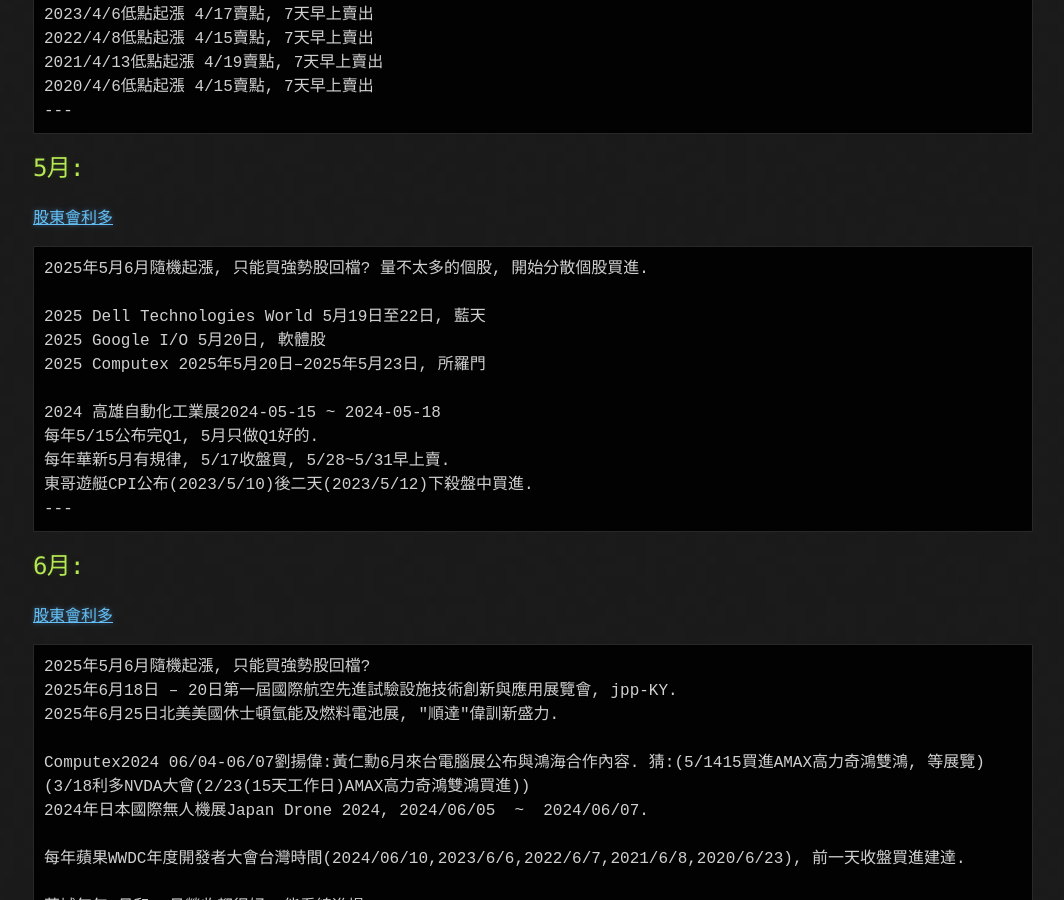
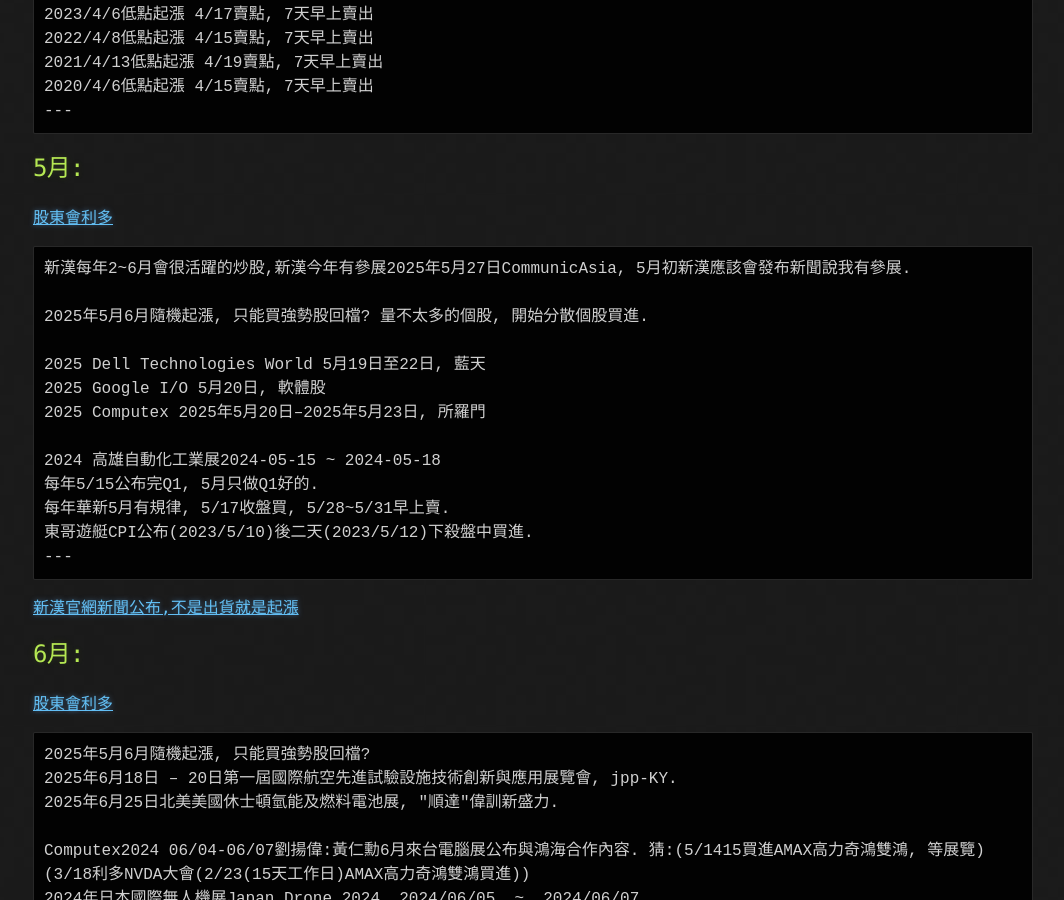
Before and after one commit to lepg5487/Stock_God, a Jekyll site: the page built from experience.md, in a window 1280 px wide and 900 px high, scrolled down 8318 px. Shown: the whole window, without its empty margins (107-1171 px from the left). Built offline with Jekyll 4.4.1, drawn with Linux system fonts in a browser that asks for light colours; our own code applies the rules of GitHub Pages for plain Markdown files.

Commit message:
Update experience.md

````diff
--- a/experience.md
+++ b/experience.md
@@ -319,6 +319,8 @@
 ## 5月:
 [股東會利多](https://goodinfo.tw/tw/StockHolderMeetingList.asp?MARKET_CAT=%E5%85%A8%E9%83%A8&YEAR=2024&INDUSTRY_CAT=%E5%85%A8%E9%83%A8&SORT_FIELD=MEETING_DATE&SORT=DOWN)
 ```
+新漢每年2~6月會很活躍的炒股,新漢今年有參展2025年5月27日CommunicAsia, 5月初新漢應該會發布新聞說我有參展.
+
 2025年5月6月隨機起漲, 只能買強勢股回檔? 量不太多的個股, 開始分散個股買進.
 
 2025 Dell Technologies World 5月19日至22日, 藍天
@@ -331,6 +333,8 @@
 東哥遊艇CPI公布(2023/5/10)後二天(2023/5/12)下殺盤中買進.
 ---
 ```
+[新漢官網新聞公布,不是出貨就是起漲](https://www.nexcom.com/news/List/events?year=&div=)
+
 ## 6月:
 [股東會利多](https://goodinfo.tw/tw/StockHolderMeetingList.asp?MARKET_CAT=%E5%85%A8%E9%83%A8&YEAR=2024&INDUSTRY_CAT=%E5%85%A8%E9%83%A8&SORT_FIELD=MEETING_DATE&SORT=DOWN)
 ```
````
